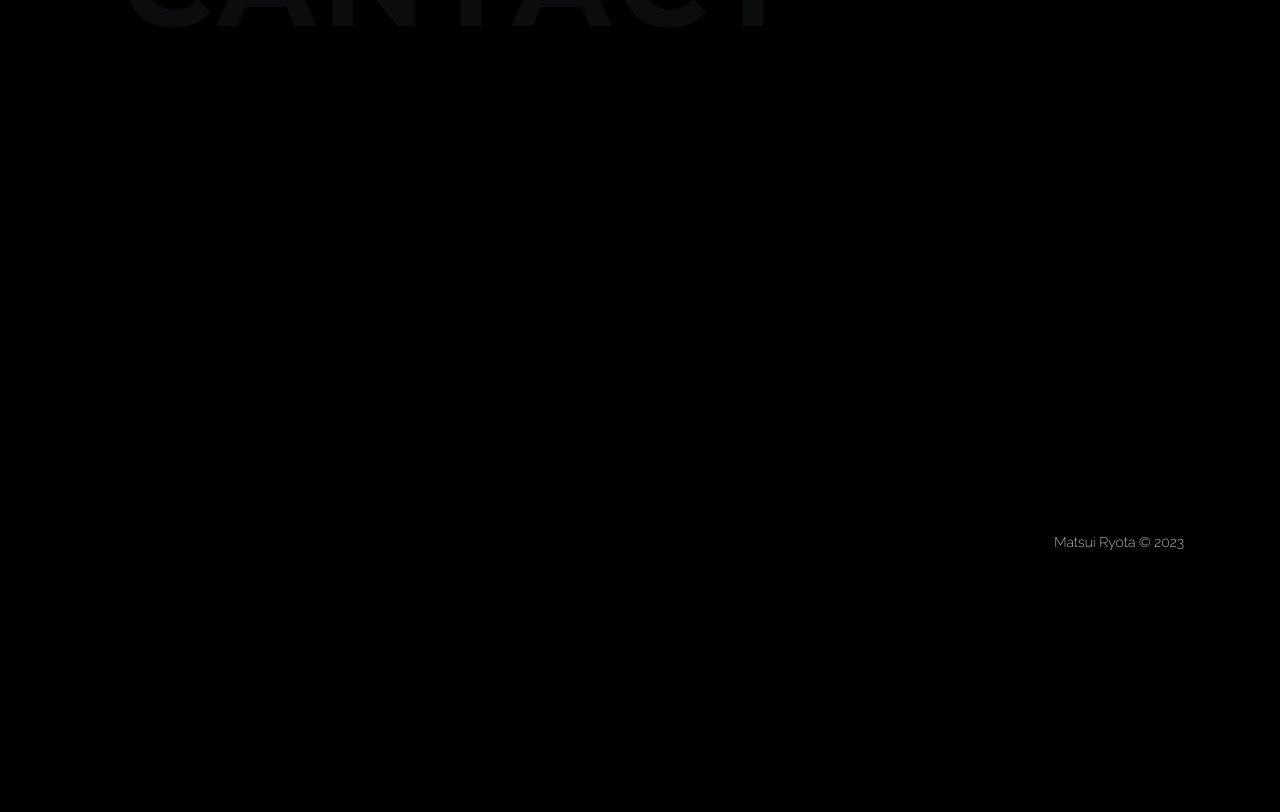
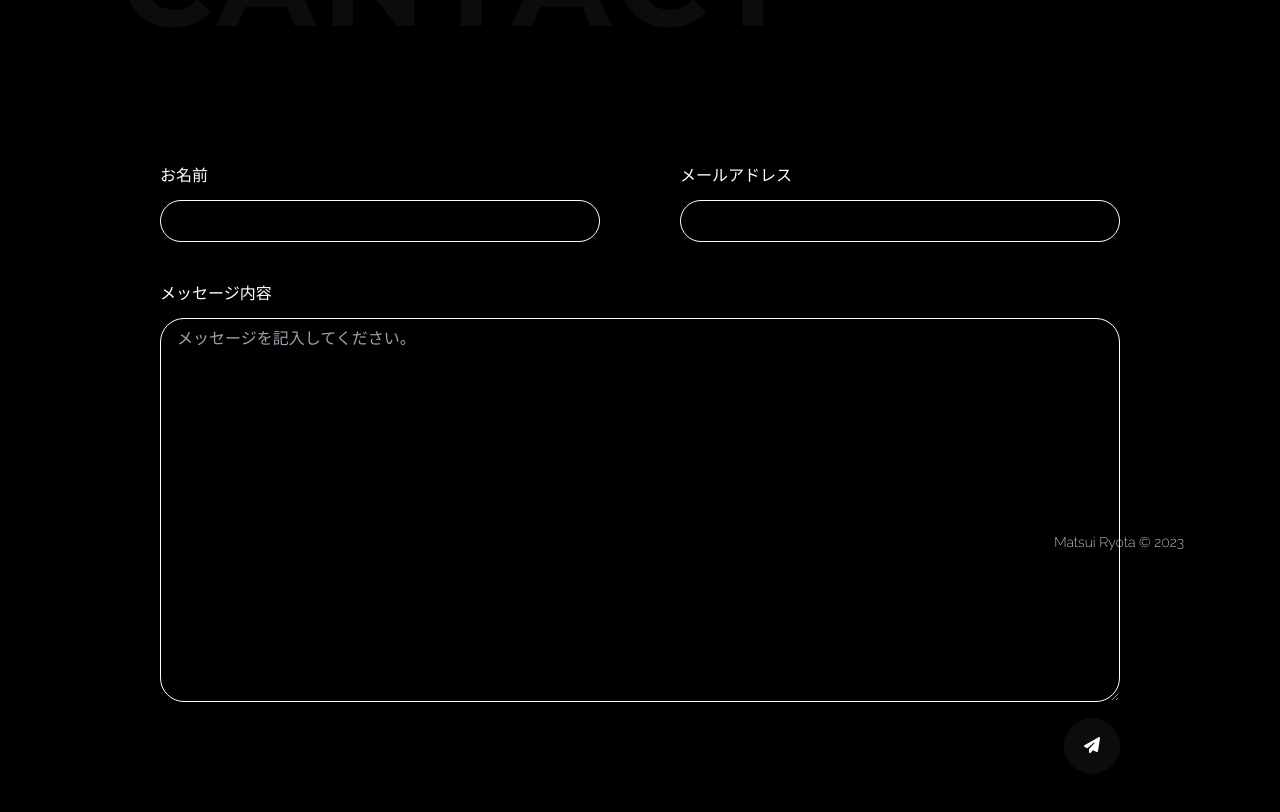
Before and after one commit to ryota-sb/code-mountain, a Next.js app: page /contact in a window 1280 px wide. Shown: the part 240-1052 px from the top of the page. Before the commit the page ends 1012 px from the top, so only its background shows below. Built offline with nearby package versions, Linux system fonts and the light colour scheme.

Commit message:
お問合せページレイアウト完了

```diff
--- a/src/pages/contact/index.tsx
+++ b/src/pages/contact/index.tsx
@@ -1,10 +1,30 @@
 import { NextPage } from "next";
+
+import { useForm, SubmitHandler } from "react-hook-form";
+
 import Layout from "components/Layout";
+
+import { ContactFormInput } from "types";
+
+import { FontAwesomeIcon } from "@fortawesome/react-fontawesome";
+import { faPaperPlane } from "@fortawesome/free-solid-svg-icons";
 
 import { Montserrat } from "next/font/google";
 const roboto = Montserrat({ subsets: ["latin"], weight: "700" });
 
 const Contact: NextPage = () => {
+  const {
+    register,
+    handleSubmit,
+    formState: { errors },
+  } = useForm<ContactFormInput>({
+    mode: "onChange",
+    defaultValues: { name: "", email: "", message: "" },
+  });
+
+  const onSubmit: SubmitHandler<ContactFormInput> = () => {
+    console.log("フォーム送信ボタンを押しました。");
+  };
   return (
     <Layout>
       <div className="mx-10 mt-20 flex min-h-screen flex-col gap-20">
@@ -13,6 +33,55 @@ const Contact: NextPage = () => {
         >
           CANTACT
         </h1>
+        <div className="h-full rounded-3xl p-10">
+          <form onSubmit={handleSubmit(onSubmit)}>
+            <div className="flex flex-col gap-10">
+              <div className="grid grid-cols-2 gap-20">
+                <div className="flex flex-col gap-y-3">
+                  <label>お名前</label>
+                  <input
+                    {...register("name", { required: true })}
+                    className="rounded-3xl border border-white bg-gray-500 bg-opacity-0 py-2 px-4"
+                  />
+                  {errors.name && (
+                    <h1 className="text-red-500">お名前を入力してください</h1>
+                  )}
+                </div>
+                <div className="flex flex-col gap-y-3">
+                  <label>メールアドレス</label>
+                  <input
+                    {...register("email", { required: true })}
+                    className="rounded-3xl border border-white bg-gray-500 bg-opacity-0 py-2 px-4"
+                  />
+                  {errors.email && (
+                    <h1 className="text-red-500">
+                      メールアドレスを入力してください
+                    </h1>
+                  )}
+                </div>
+              </div>
+              <div className="flex flex-col gap-y-3">
+                <label>メッセージ内容</label>
+                <textarea
+                  {...register("message", { required: true })}
+                  className="h-96 rounded-3xl border border-white bg-gray-500 bg-opacity-0 py-2 px-4"
+                  placeholder="メッセージを記入してください。"
+                />
+                {errors.message && (
+                  <h1 className="text-red-500">メッセージを入力してください</h1>
+                )}
+              </div>
+            </div>
+            <div className="flex justify-end">
+              <button
+                type="submit"
+                className="my-4 h-14 w-14 cursor-pointer rounded-full bg-gray-500 bg-opacity-10 hover:scale-110 hover:duration-500"
+              >
+                <FontAwesomeIcon icon={faPaperPlane} />
+              </button>
+            </div>
+          </form>
+        </div>
       </div>
     </Layout>
   );
```
